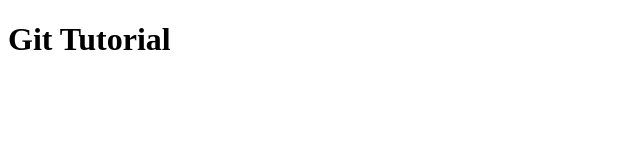
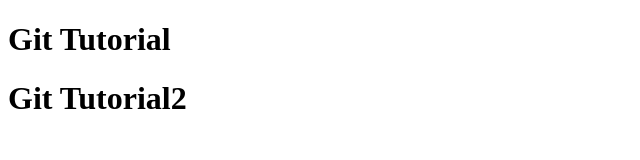
Before and after one commit to designrama/git-tutorial, a plain HTML site: page index.html in a window 1280 px wide. Shown: the whole page, without its empty margins (0-640 px from the left). Drawn offline with Linux system fonts and the light colour scheme.

Commit message:
Added more test

```diff
--- a/index.html
+++ b/index.html
@@ -8,5 +8,6 @@
 </head>
 <body>
     <h1>Git Tutorial</h1>
+    <h1>Git Tutorial2</h1>
 </body>
 </html>
```
